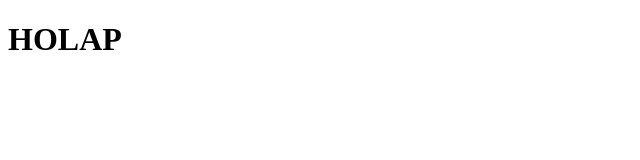
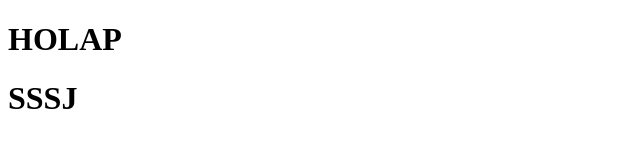
Before and after one commit to obopepino21/Ejemplo1, a plain HTML site: page Semana 4/index.html in a window 1280 px wide. Shown: the whole page, without its empty margins (0-640 px from the left). Drawn offline with Linux system fonts and the light colour scheme.

Commit message:
semana 4 actualizacion

```diff
--- a/Semana 4/index.html
+++ b/Semana 4/index.html
@@ -7,5 +7,6 @@
 </head>
 <body>
     <h1>HOLAP</h1>
+    <h1>SSSJ</h1>
 </body>
 </html>
```
